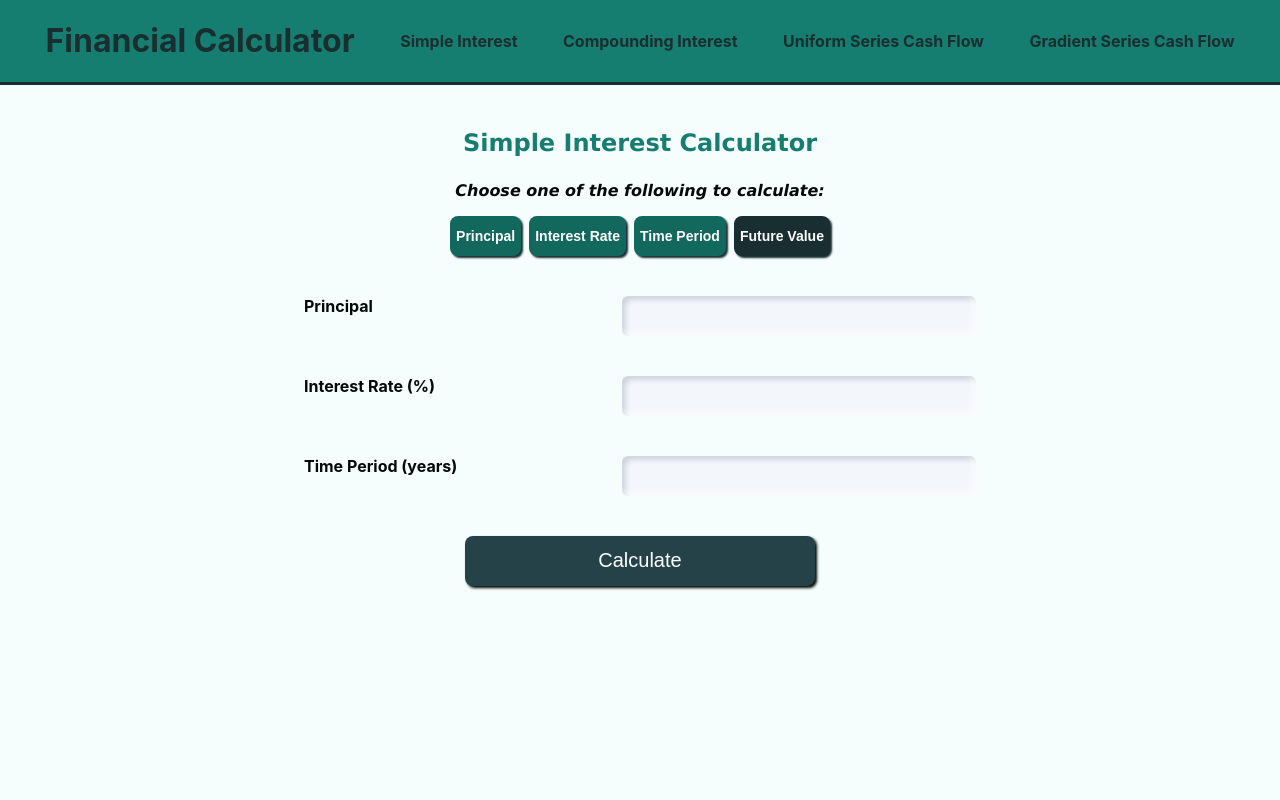
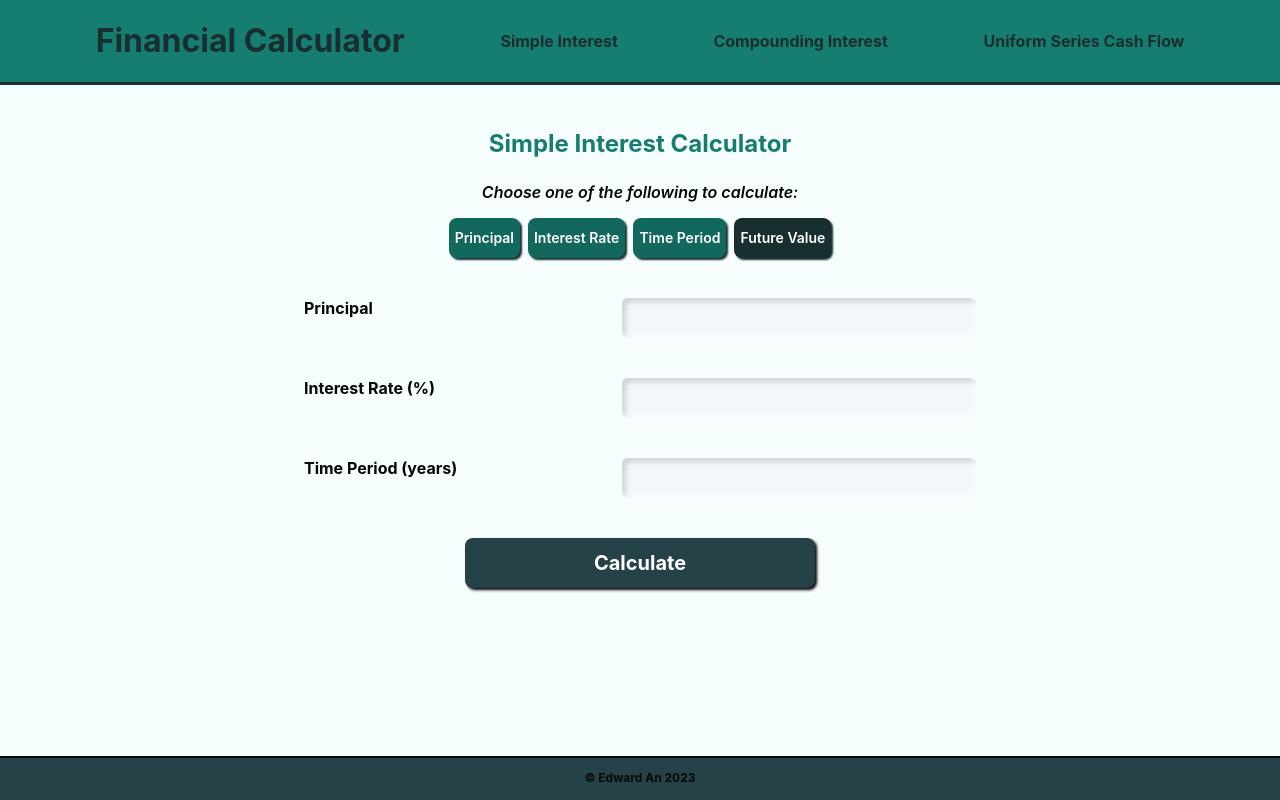
Before and after one commit to eddie-an/Financial-Calculator, a React (Create React App) app: page / in a window 1280 px wide. Built offline with nearby package versions, Linux system fonts and the light colour scheme.

Commit message:
almost finished

```diff
--- a/src/App.js
+++ b/src/App.js
@@ -3,7 +3,6 @@ import { BrowserRouter, Routes, Route } from "react-router-dom";
 import SimpleInterest from "./components/SimpleInterest";
 import CompoundingInterest from "./components/CompoundingInterest";
 import UniformSeriesCashFlow from "./components/UniformSeriesCashFlow";
-import GradientSeriesCashFlow from "./components/GradientSeriesCashFlow";
 import Layout from "./components/Layout";
 
 /**
@@ -33,7 +32,6 @@ function App() {
             <Route path="/simple-interest" element={<SimpleInterest/>}/>
             <Route path="/compounding-interest" element={<CompoundingInterest RadioButton={RadioButton}/>}/>
             <Route path="/uniform-series-cash-flow" element={<UniformSeriesCashFlow RadioButton={RadioButton}/>}/>
-            <Route path="/gradient-series-cash-flow" element={<GradientSeriesCashFlow RadioButton={RadioButton}/>}/>
         </Route>
       </Routes>
     </BrowserRouter>
--- a/src/components/CompoundingInterest.js
+++ b/src/components/CompoundingInterest.js
@@ -6,6 +6,7 @@ function CompoundingInterest({ RadioButton }) {
     const [ principal, setPrincipal ] = useState(0);
     const [ futureValue, setFutureValue ] = useState(0);
     const [ compoundingPeriod, setCompoundingPeriod] = useState("");
+    const [ showEarEpr, setShowEarEpr ] = useState(false);
     const [ answer, setAnswer ] = useState(0);
     const [ mode, setMode ] = useState("futureValue");
 
--- /dev/null
+++ b/src/components/Footer.js
@@ -0,0 +1,15 @@
+import React from "react";
+
+function Footer() {
+
+    const year = new Date().getFullYear();
+
+    return (
+        <footer>
+            <p>&#169; Edward An {year}</p>
+        </footer>
+
+    );
+}
+
+export default Footer;
--- a/src/components/GradientSeriesCashFlow.js
+++ /dev/null
@@ -1,13 +0,0 @@
-function GradientSeriesCashFlow({ RadioButton }) {
-    return (
-        <>
-            <div className="title-container">
-                <p className="title">Gradient Series Cash Flow Calculator</p>
-                <p className="mode-prompt">Choose one of the following to calculate:</p>
-            </div>
-        </>
-
-    );
-}
-
-export default GradientSeriesCashFlow;
--- a/src/components/Layout.js
+++ b/src/components/Layout.js
@@ -1,38 +1,17 @@
 import { Outlet } from "react-router-dom";
-import { NavLink } from "react-router-dom";
+import NavigationBar from "./NavigationBar";
+import Footer from "./Footer";
 
 function Layout() {
     return (
         <>
-            <div className="navigation-bar">
-                <div className="navigation-title-container">
-                    <h1>Financial Calculator</h1>
-                </div>
-                <NavLink to="/simple-interest" >
-                    <div className="navigation-button-container">
-                        <p>Simple Interest</p>
-                    </div>
-                </NavLink>
-                <NavLink to="/compounding-interest">
-                    <div className="navigation-button-container">
-                        <p>Compounding Interest</p>
-                    </div>
-                </NavLink>
-                <NavLink to="/uniform-series-cash-flow">
-                    <div className="navigation-button-container">
-                        <p>Uniform Series Cash Flow</p>
-                    </div>
-                </NavLink>
-                <NavLink to="/gradient-series-cash-flow">
-                        <div className="navigation-button-container">
-                        <p>Gradient Series Cash Flow</p>
-                    </div>
-                </NavLink>
-            </div>
-
+            <div className="main">
+            <NavigationBar/>
             <div className="wrapper">
                 <Outlet/>
             </div>
+            </div>
+            <Footer/>
         </>
 
     );
--- /dev/null
+++ b/src/components/NavigationBar.js
@@ -0,0 +1,28 @@
+import { NavLink } from "react-router-dom";
+
+function NavigationBar() {
+    return(
+    <div className="navigation-bar">
+        <div className="navigation-title-container">
+            <h1>Financial Calculator</h1>
+        </div>
+        <NavLink to="/simple-interest" >
+            <div className="navigation-button-container">
+                <p>Simple Interest</p>
+            </div>
+        </NavLink>
+        <NavLink to="/compounding-interest">
+            <div className="navigation-button-container">
+                <p>Compounding Interest</p>
+            </div>
+        </NavLink>
+        <NavLink to="/uniform-series-cash-flow">
+            <div className="navigation-button-container">
+                <p>Uniform Series Cash Flow</p>
+            </div>
+        </NavLink>
+    </div>
+    );
+}
+
+export default NavigationBar;
--- a/src/index.css
+++ b/src/index.css
@@ -1,30 +1,31 @@
+* {
+  font-family: -apple-system, BlinkMacSystemFont, 'Segoe UI', 'Roboto', 'Oxygen',
+  'Ubuntu', 'Cantarell', 'Fira Sans', 'Droid Sans', 'Helvetica Neue',
+  sans-serif;
+}
+
+.hidden {
+  display: none !important;
+}
+
+html {
+  width: 100%;
+  min-height: 100vh;
+}
+
 body {
   margin: 0;
-  font-family: -apple-system, BlinkMacSystemFont, 'Segoe UI', 'Roboto', 'Oxygen',
-    'Ubuntu', 'Cantarell', 'Fira Sans', 'Droid Sans', 'Helvetica Neue',
-    sans-serif;
+  width: 100%;
+  min-height: 100vh;
   -webkit-font-smoothing: antialiased;
   -moz-osx-font-smoothing: grayscale;
   background-color: #f6fdfd;
 }
 
-code {
-  font-family: source-code-pro, Menlo, Monaco, Consolas, 'Courier New',
-    monospace;
+.main { /* Container that encloses the navigation bar and main content area*/
+  min-height: calc(100vh - 2.72em); /* -2.72em to leave space for navigation bar*/
 }
 
-
-
-.hidden {
-  display: none !important;
-}
-
-
-.wrapper {
-  margin-inline: auto;
-  width: 700px;
-  padding-top: 20px;
-}
 
 .navigation-bar {
   display: flex;
@@ -54,7 +55,7 @@ code {
   color: #020908;
 }
 
-a:link { text-decoration: none; }
+a:link { text-decoration: none; } /* Disable all link underlines */
 
 a:visited { text-decoration: none; }
 
@@ -62,19 +63,21 @@ a:hover { text-decoration: none; }
 
 a:active { text-decoration: none; }
 
+.wrapper { /* the main content div */
+  margin-inline: auto;
+  width: 700px;
+  padding-top: 20px;
+  padding-bottom: 50px;
+}
 
-
-.title-container {
+.title-container { /* title container right below navigation bar*/
   text-align: center;
 }
-
-
 
 .title {
   font-size: 24px;
   font-weight: bold;
   color: #167e70;
-  font-family: Verdana, Geneva, Tahoma, sans-serif;
 }
 
 .mode-prompt {
@@ -82,7 +85,6 @@ a:active { text-decoration: none; }
   font-weight: 600;
   font-style: oblique;
   color: #020908;
-  font-family: Verdana, Geneva, Tahoma, sans-serif;
 }
 
 .mode-button-container {
@@ -139,10 +141,6 @@ a:active { text-decoration: none; }
   font-weight: 500;
 }
 
-.input-radio-option > input:checked {
-  color: red;
-}
-
 #compounding-period-container {
   height: auto !important;
 }
@@ -162,7 +160,6 @@ a:active { text-decoration: none; }
   padding-left: 2%;
   font-size: 16px;
   font-weight: bold;
-
 }
 
 .input-fields {
@@ -195,8 +192,19 @@ a:active { text-decoration: none; }
   height: 100%;
   border-radius: 8px;
   font-size: 20px;
+  font-weight: bold;
 }
 
 #submit-button:hover {
   cursor: pointer;
 }
+
+footer {
+  text-align: center;
+  color: #020908;
+  font-weight: bold;
+  font-size: 12px;
+  border-top: 2px solid #020908;
+  background-color: #244247;
+  height: 3.5em;
+}
```
Also changed, not shown: 1 other file (tests, documents, lock files or other folders).
